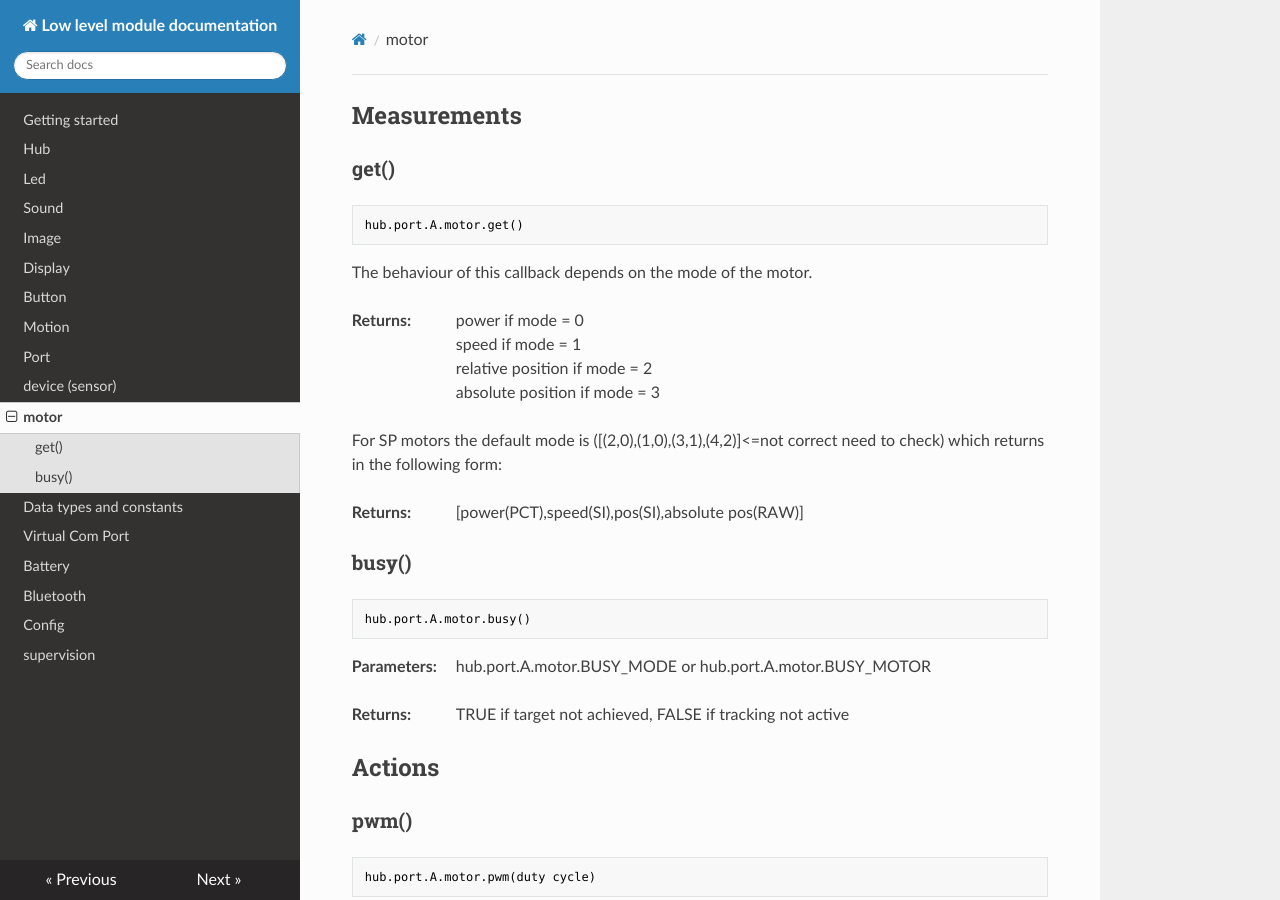
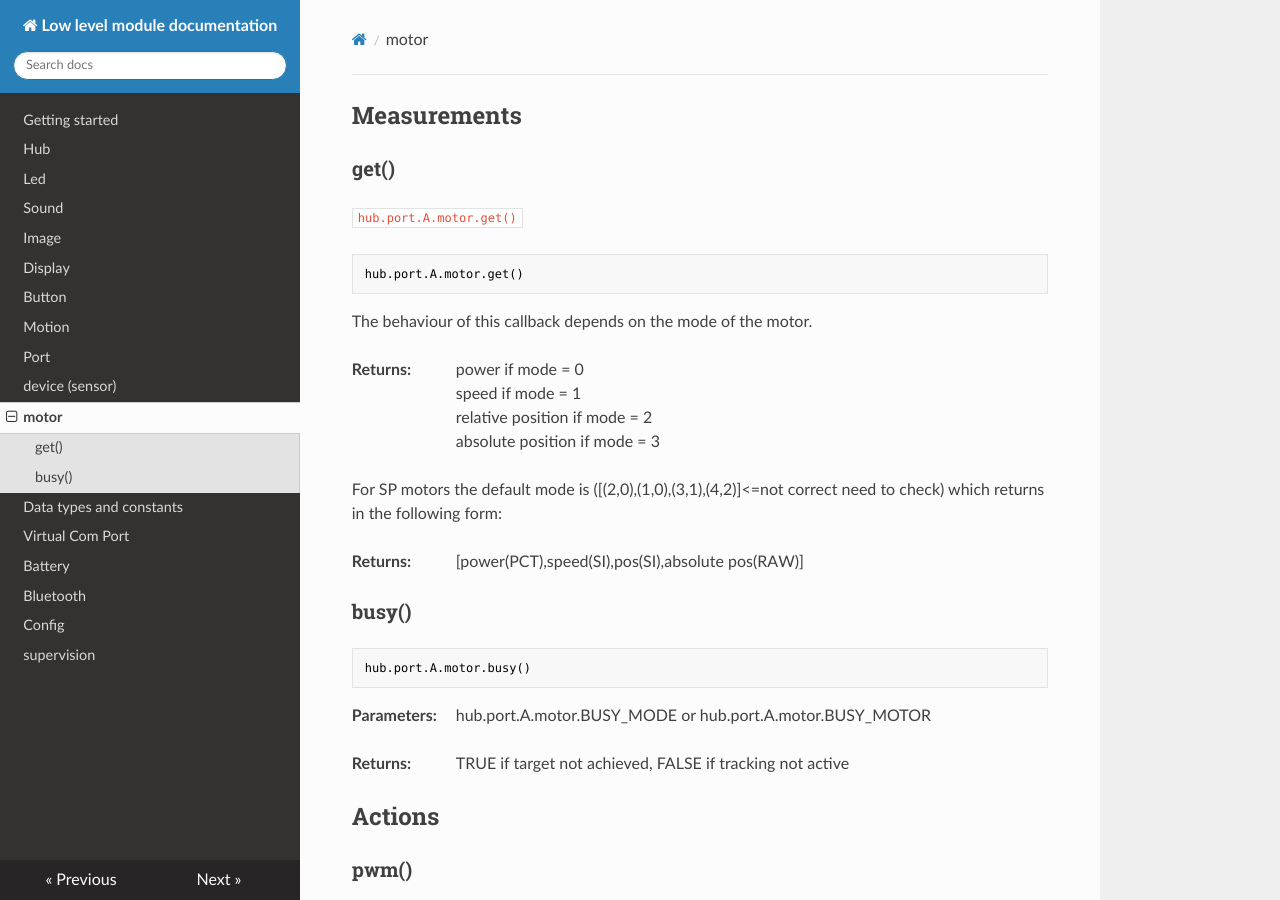
Before and after one commit to NStrijbosch/hub-module-notes, an MkDocs documentation site: the page built from docs/motors.md, in a window 1280 px wide and 900 px high. Built offline with MkDocs 1.6.1, drawn with Linux system fonts in a browser that asks for light colours; nearby versions of some CDN libraries.

Commit message:
Update motors.md

````diff
--- a/docs/motors.md
+++ b/docs/motors.md
@@ -1,6 +1,9 @@
 # Measurements
 
 ## get()
+
+
+` hub.port.A.motor.get() `
 
 ``` python
 hub.port.A.motor.get()
````
